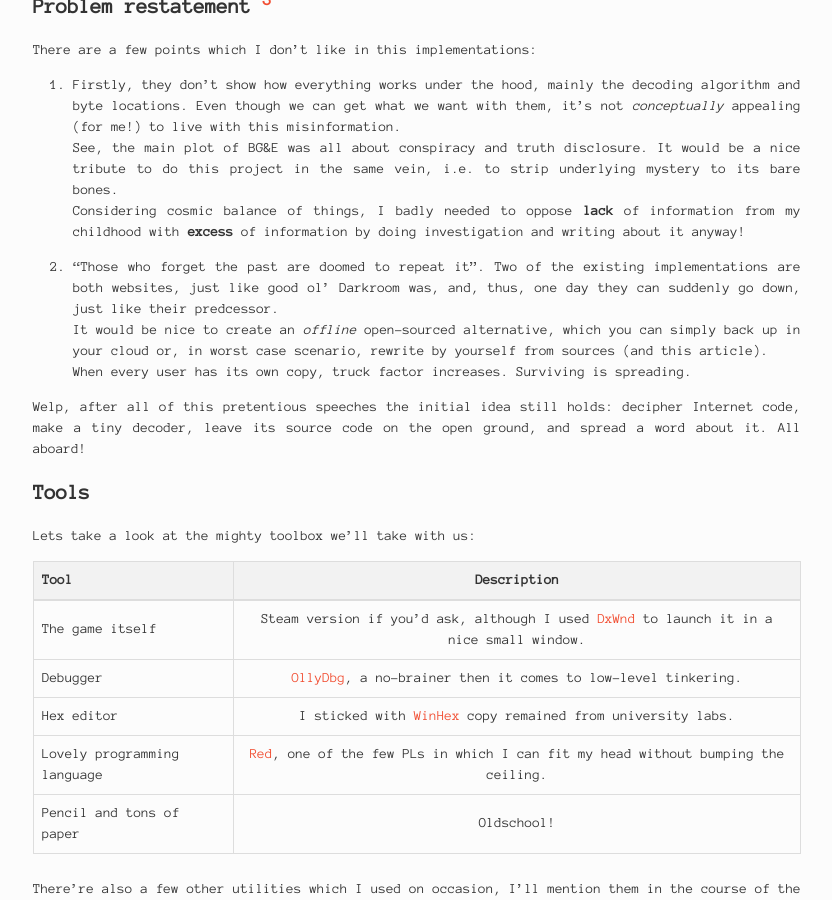
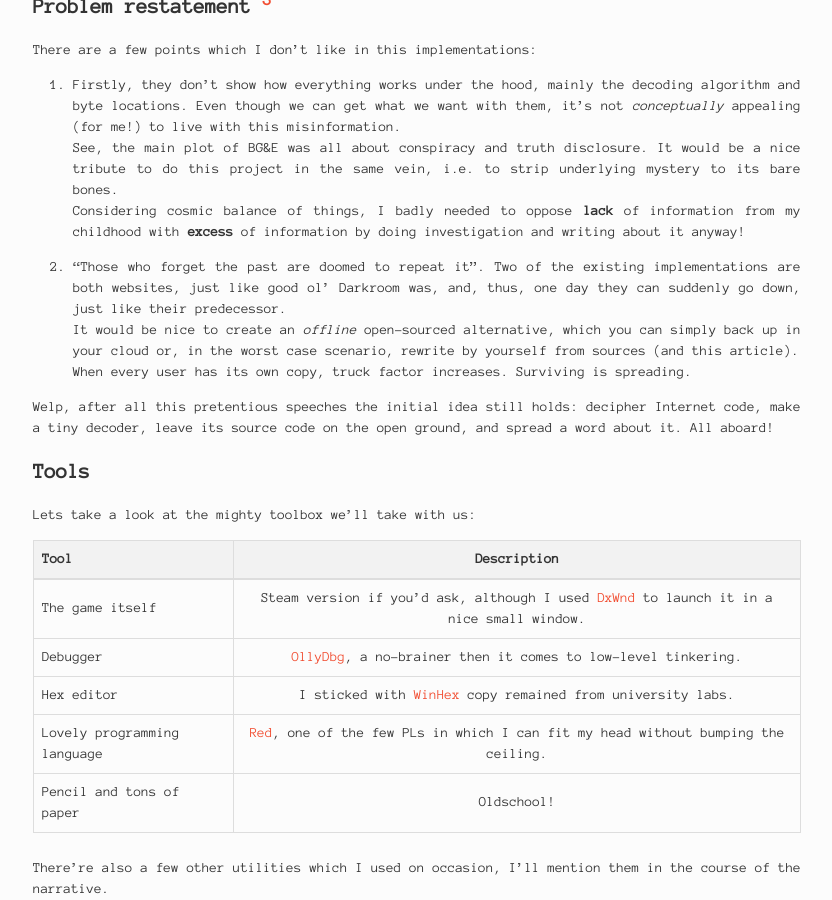
Before and after one commit to 9214/9214.github.io, a Jekyll site: the page built from _posts/2017-08-04-13.md, in a window 1280 px wide and 900 px high, scrolled down 4550 px. Shown: the whole window, without its empty margins (223-1055 px from the left). Built offline with Jekyll 4.4.1, drawn with Linux system fonts in a browser that asks for light colours; some of the changed text lies outside the part shown.

Commit message:
FIX: typos, spelling

````diff
--- a/_posts/2017-08-04-13.md
+++ b/_posts/2017-08-04-13.md
@@ -15,7 +15,7 @@
 
 <center><img src="{{site.baseurl}}/assets/2017-08-04-13/making-of-pic.png" width="400"/></center>
 
-It was love to **BG&E** that sparked the writing of this article, designed to answer the main question that floated in the back of my mind for the last **`13`** years -- _how **the hell** to beat this game 100%_?
+It was love to **BG&E** that sparked the writing of this article, designed to answer the main question that floated in the back of my mind for the last **13** years -- _how **the hell** to beat this game 100%_?
 
 ## Dedication
 To whom it may concern:
@@ -43,7 +43,7 @@
 | Photos of local fauna  | 56        |
 | MDisks                 | 14        |
 
-The thing is -- there's **`13`**th MDisk, sealed behind the locker in a city bar (named _Akuda_). **And there's no (in-game) way you can unlock it.**
+The thing is -- there's 13th MDisk, sealed behind the locker in a city bar (named _Akuda_). **And there's no (in-game) way you can unlock it.**
 
 ![]({{site.baseurl}}/assets/2017-08-04-13/13-mdisk.png)
 
@@ -71,7 +71,7 @@
 So, it turns out that even if I, as a kid, had Internet connection in my home, knew how to use browser and guessed to skim through this pdf booklet, I would still remain unaware of the existence of the intricate scheme described above.
 
 ## Motivation
-What can I say -- I was impressionable child. BG&E sunk into my soul so deeply that my raison d'être became its 100% competition... outstretched over **`13`** years. The reason is clear -- **I couldn't open friggin' locker and take the last MDisk**.
+What can I say -- I was impressionable child. BG&E sunk into my soul so deeply that my raison d'être became its 100% competition... outstretched over 13 years. The reason is clear -- **I couldn't open friggin' locker and take the last MDisk**.
 
 I could give up and move along, get a life. Alas, I was not only impressionable, but stubborn.
 
@@ -85,7 +85,7 @@
 
 ---
 # Solution
-Initial idea was to decipher Internet code and create an alternative for the long gone Darkroom. But, if you think about that a little bit, the only thing we need is **13th MDisk**, and there could be more than one way to get it:
+Initial idea was to decipher Internet code and create an alternative for the long gone Darkroom. But, if you think about that a little bit, the only thing we need is 13th MDisk, and there could be more than one way to get it:
 
 | Option | Thoughts |
 |:-------|:--------:|
@@ -109,9 +109,9 @@
 There are a few points which I don't like in this implementations:
 1. Firstly, they don't show how everything works under the hood, mainly the decoding algorithm and byte locations. Even though we can get what we want with them, it's not _conceptually_ appealing (for me!) to live with this misinformation. <br> See, the main plot of BG&E was all about conspiracy and truth disclosure. It would be a nice tribute to do this project in the same vein, i.e. to strip underlying mystery to its bare bones. <br> Considering cosmic balance of things, I badly needed to oppose **lack** of information from my childhood with **excess** of information by doing investigation and writing about it anyway! <br>
 
-1. “Those who forget the past are doomed to repeat it”. Two of the existing implementations are both websites, just like good ol' Darkroom was, and, thus, one day they can suddenly go down, just like their predcessor. <br> It would be nice to create an _offline_ open-sourced alternative, which you can simply back up in your cloud or, in worst case scenario, rewrite by yourself from sources (and this article). <br> When every user has its own copy, truck factor increases. Surviving is spreading.
+1. “Those who forget the past are doomed to repeat it”. Two of the existing implementations are both websites, just like good ol' Darkroom was, and, thus, one day they can suddenly go down, just like their predecessor. <br> It would be nice to create an _offline_ open-sourced alternative, which you can simply back up in your cloud or, in the worst case scenario, rewrite by yourself from sources (and this article). <br> When every user has its own copy, truck factor increases. Surviving is spreading.
 
-Welp, after all of this pretentious speeches the initial idea still holds: decipher Internet code, make a tiny decoder, leave its source code on the open ground, and spread a word about it. All aboard!
+Welp, after all this pretentious speeches the initial idea still holds: decipher Internet code, make a tiny decoder, leave its source code on the open ground, and spread a word about it. All aboard!
 
 ## Tools
 Lets take a look at the mighty toolbox we'll take with us:
@@ -211,7 +211,7 @@
 * number of animals photographed;
 
 Two remained columns are somewhat vague and I pondered over them for a while, but here's the thing:
-* number of [pallet game](http://beyondgoodandevil.wikia.com/wiki/Pallet_Game) trophies (i.e. how many times player bet 1000 credits against the Pearl and won);
+* number of [pallet game](http://beyondgoodandevil.wikia.com/wiki/Pallet_Game) trophies (i.e. how many times player bet 1000 credits against the pearl and won);
 * [YO! Pearl](http://beyondgoodandevil.wikia.com/wiki/YO!_Pearl) record.
 
 The last column is the total score calculated from the numbers above. So, it seems that Internet code contains _at least_ all of the numbers above plus locker code.
@@ -327,7 +327,7 @@
 00000020  A0 86 01 00 A0 86 01 00 00 00 00 00 <ins>04 0B 08 12</ins>   †.. †..........
 00000030  <ins>00 00 00 00</ins> 00 00 00 00 00 00 00 00 00 00 00 00  ................
 </pre>
-`01h` bit marks save slot as existing, and `2000h` seems to be a game-specific index of a checkpoint location (_Pey'j's workshop_ in our case). Unhighlighted bytes also seems to contain some game-related info (I suspect Hovercraft races, Looters' caverns and main quests). This leaves us with 20 significant bytes related to the hashing. What are they?
+`01h` bit marks save slot as existing, and `2000h` seems to be a game-specific index of checkpoint location (_Pey'j's workshop_ in our case). Unhighlighted bytes also seems to contain some game-related info (I suspect Hovercraft races, Looters' caverns and main quests). This leaves us with 20 significant bytes related to the hashing. What are they?
 
 As with every living thing -- the best way to get to know each other better is just to stick around for a while. And so I proceeded with playing the game for 1001th time, re-checking `sally.idx` with every _most-wanted-list_-related thingy gathered. Enlightenment wasn't long in coming:
 
@@ -366,7 +366,7 @@
 >> print enbase to binary! 040B0812h
 ELIS
 ```
-As hivemind strong believer I saved this otherworldly reference to [Elis](https://en.wikipedia.org/wiki/Elis), but otherwise this doesn't make any sense in our context! Removing `+ 1` [^6] from `enbase` definition won't do the trick either, as it will print **DKHR**. Our initial assumption about encoding table is wrong, but bear with me.
+As hivemind strong believer I saved this otherworldly reference to [Elis](https://en.wikipedia.org/wiki/Elis), but otherwise this doesn't make any sense in our context! Removing `+ 1`[^6] from `enbase` definition won't do the trick either, as it will print **DKHR**. Our initial assumption about encoding table is wrong, but bear with me.
 
 If what we see here is **letter**-**digit**-**letter**-**digit** format, and digits aren't symbols from the alphabet, then `0Bh` and `12h` are _actual_ digits, which doesn't make sense either. If developers in Ubisoft were sane back then, they should've encoded `0-9` integers as `00h-09h`... Oh, it clicked! _Bytes are in little-endian order, and digits are encoded as uint8_. What we have at our hands is `S8L4` locker code. If encoding table starts with `00h` as `A`, then:
 ```
````
Also changed, not shown: other parts of _posts/2017-08-04-13.md (+11 -12 lines).
